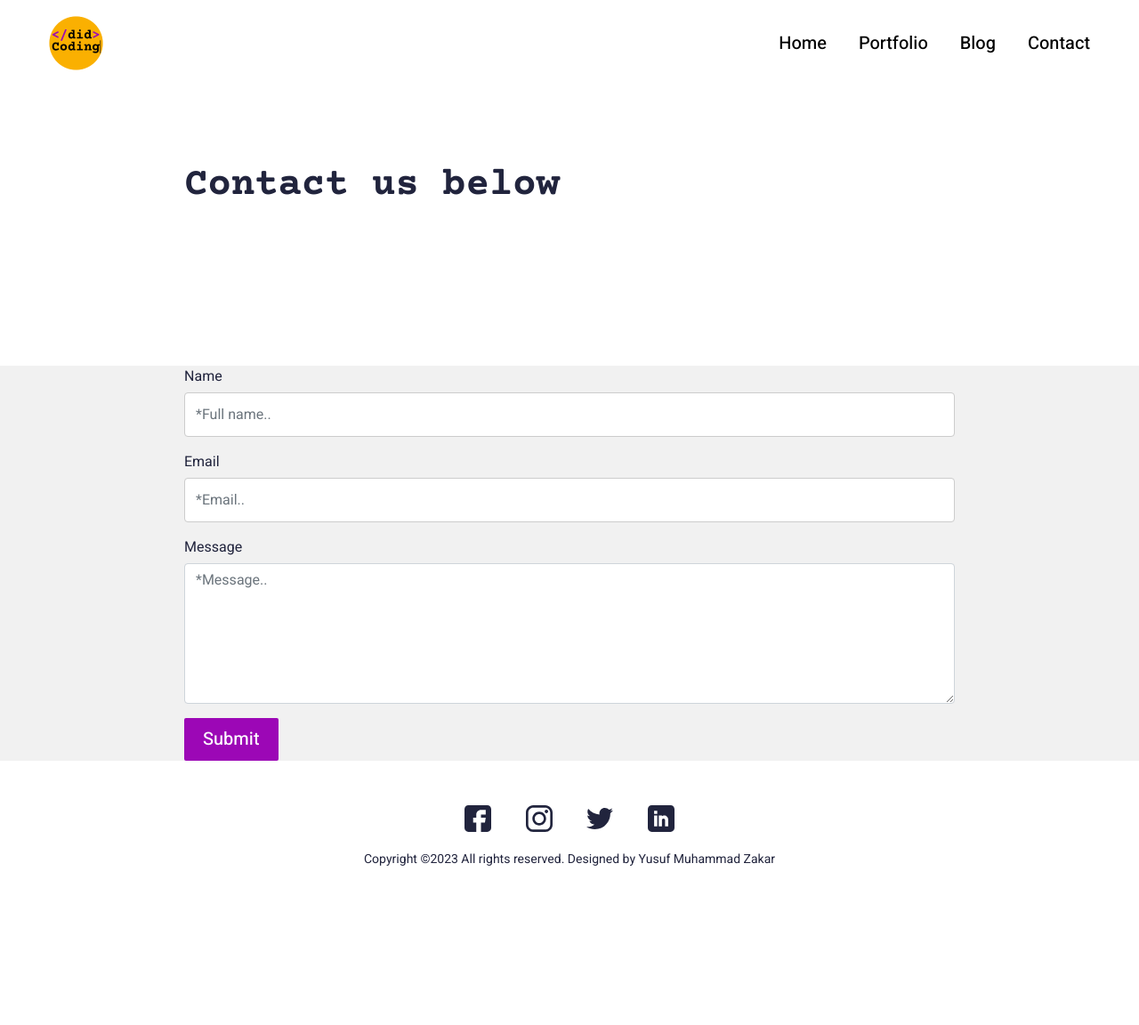
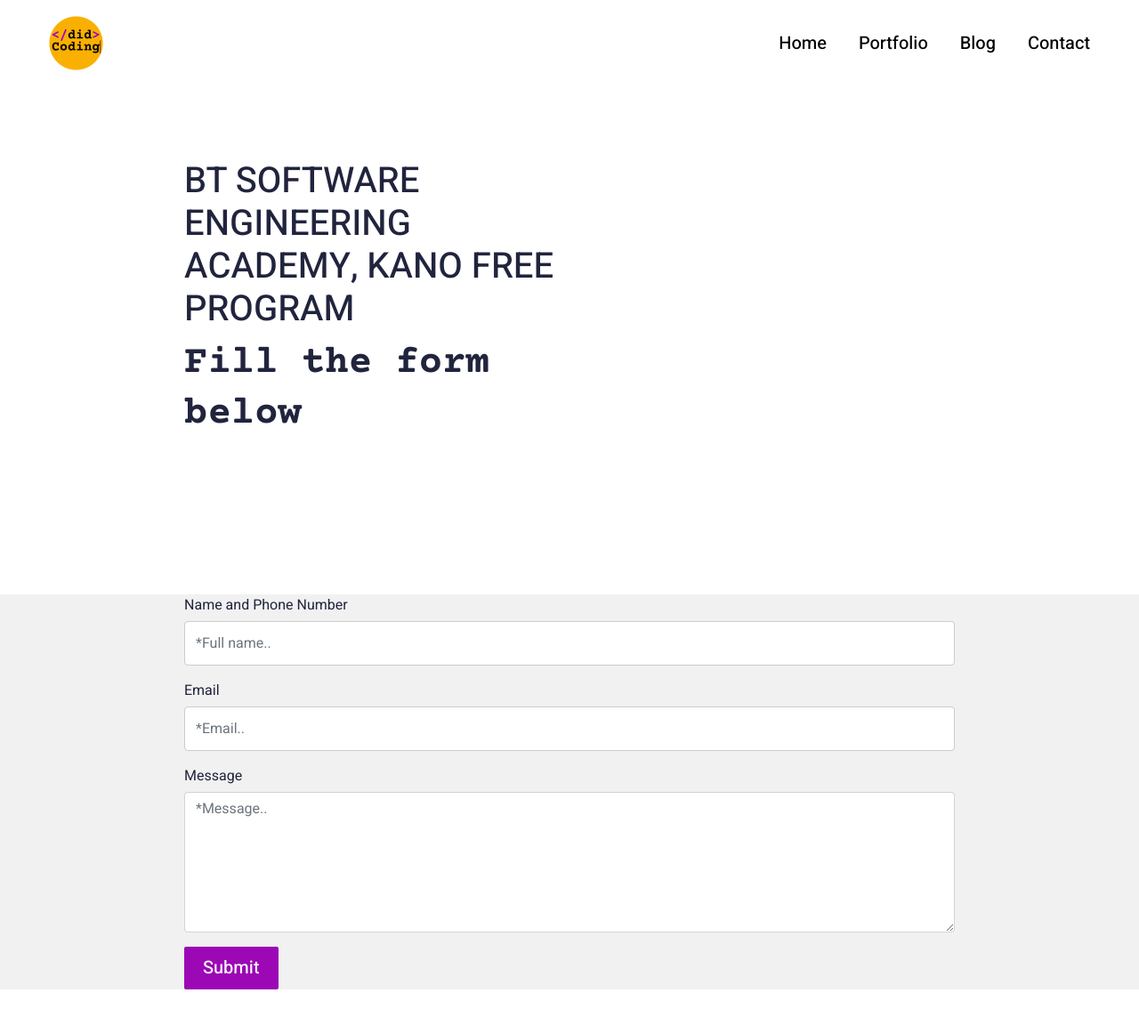
Before and after one commit to Yusuf-Babagana/Myportfolio, a Django app: page /contact/ in a window 1280 px wide. Shown: the top 1152 px of the page at 89% size. Before the commit the page ends 973 px from the top, so only its background shows below. Run offline with Django 3.2, Linux system fonts and the light colour scheme; data comes from the database, SQL or seed files in the repository; some libraries are stand-ins or nearby versions.

Commit message:
Added values in contact

```diff
--- a/main/templates/main/contact.html
+++ b/main/templates/main/contact.html
@@ -37,7 +37,8 @@ Start Content
       <div class="row g-4 g-md-3  align-items-center">
         <div class="col-md-6">
           <div class="bannerContent">
-            <h1 class="xlTitle pb-md-3">Contact us below</h1>
+            <h1>BT SOFTWARE ENGINEERING ACADEMY, KANO FREE PROGRAM</h1>
+            <h1 class="xlTitle pb-md-3">Fill the form below</h1>
           </div>
         </div>
       </div>
@@ -50,7 +51,7 @@ Start Content
     <div class="container">
         <form id="contactForm" method="POST" action="/contact/">
         {% csrf_token %}
-            <label for="name">Name</label>
+            <label for="name">Name and Phone Number</label>
             {{form.name}}
 
             <label for="email">Email</label>
```
